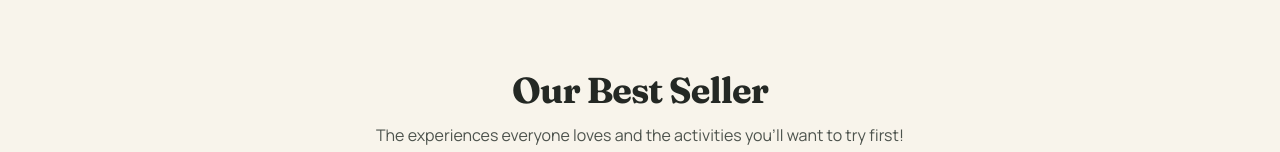
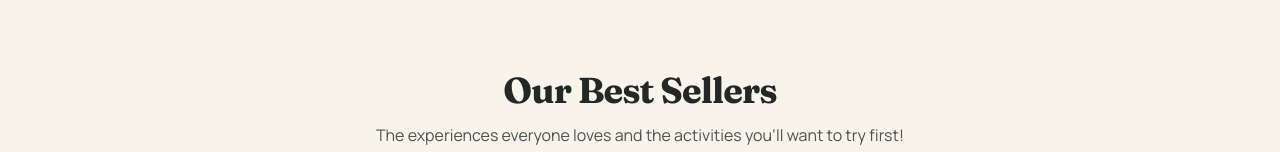
Before and after one commit to grow-owl/KaSaa-Experiences, a React (Vite) app: page / in a window 1280 px wide. Shown: the part 800-952 px from the top of the page. Built offline with nearby package versions, Linux system fonts and the light colour scheme; no server answers; the HTML template or start-up script is replaced by a standard one.

Commit message:
Update our best sellers

```diff
--- a/src/pages/HomePage.jsx
+++ b/src/pages/HomePage.jsx
@@ -293,7 +293,7 @@ export default function HomePage({ onOpenEnquiry }) {
       <section id="experiences" className="py-16 lg:py-24 max-w-7xl mx-auto px-4 sm:px-6 lg:px-8 space-y-12">
         <div className="text-center max-w-2xl mx-auto space-y-3">
           <h2 className="font-serif font-bold text-3xl sm:text-4xl text-[#242824] tracking-tight">
-            Our Best Seller
+            Our Best Sellers
           </h2>
           <p className="text-sm sm:text-base text-[#4D534D] leading-relaxed">
             The experiences everyone loves and the activities you'll want to try first!
```
